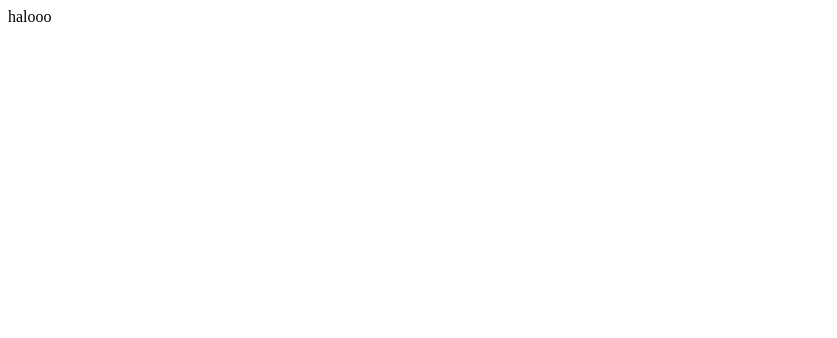
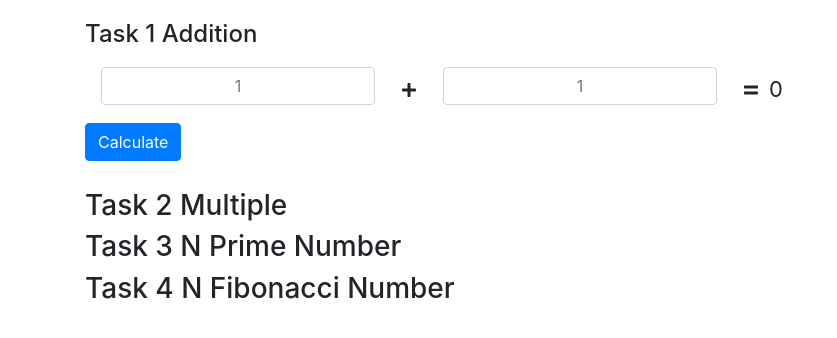
Before and after one commit to haripermadi/myapp11, a React (Create React App) app: page / in a window 1280 px wide. Shown: the top 338 px of the page, without its empty margins (0-837 px from the left). Built offline with nearby package versions, Linux system fonts and the light colour scheme.

Commit message:
add helper logic, ui

```diff
--- a/public/index.html
+++ b/public/index.html
@@ -1,20 +1,20 @@
 <!DOCTYPE html>
 <html lang="en">
+
 <head>
   <meta charset="utf-8" />
   <link rel="icon" href="%PUBLIC_URL%/favicon.ico" />
   <meta name="viewport" content="width=device-width, initial-scale=1" />
   <meta name="theme-color" content="#000000" />
-    <meta
-      name="description"
-      content="Web site created using create-react-app"
-    />
+  <meta name="description" content="Web site created using create-react-app" />
   <link rel="apple-touch-icon" href="%PUBLIC_URL%/logo192.png" />
   <!--
       manifest.json provides metadata used when your web app is installed on a
       user's mobile device or desktop. See https://developers.google.com/web/fundamentals/web-app-manifest/
     -->
   <link rel="manifest" href="%PUBLIC_URL%/manifest.json" />
+  <link rel="stylesheet" href="https://maxcdn.bootstrapcdn.com/bootstrap/4.0.0/css/bootstrap.min.css"
+    integrity="sha384-Gn5384xqQ1aoWXA+058RXPxPg6fy4IWvTNh0E263XmFcJlSAwiGgFAW/dAiS6JXm" crossorigin="anonymous">
   <!--
       Notice the use of %PUBLIC_URL% in the tags above.
       It will be replaced with the URL of the `public` folder during the build.
@@ -24,8 +24,9 @@
       work correctly both with client-side routing and a non-root public URL.
       Learn how to configure a non-root public URL by running `npm run build`.
     -->
-    <title>React App</title>
+  <title>Test Answer</title>
 </head>
+
 <body>
   <noscript>You need to enable JavaScript to run this app.</noscript>
   <div id="root"></div>
@@ -40,4 +41,5 @@
       To create a production bundle, use `npm run build` or `yarn build`.
     -->
 </body>
+
 </html>
--- a/src/components/App.js
+++ b/src/components/App.js
@@ -1,12 +1,68 @@
+import './styles.css'
 import React from 'react'
+import { FaPlus, FaEquals } from 'react-icons/fa';
 
+import { sum } from '../helper/index'
 
-const App = () => {
-  return (
-    <div>
-      halooo
-    </div>
-  )
+class App extends React.Component {
+  constructor(props) {
+    super(props)
+    this.state = {
+      firstNum: null,
+      secNum: null,
+      result: 0
+
+    }
+  }
+
+  handleInput = (e, type) => {
+    e.preventDefault()
+    console.log('---input----', e.target.value, type)
+    this.setState({
+      [type]: e.target.value
+    })
+  }
+
+  handleCalculate = () => {
+    let num1 = parseInt(this.state.firstNum)
+    let num2 = parseInt(this.state.secNum)
+    console.log(num1, typeof num1, num2, typeof num2, sum(num1, num2))
+    this.setState({
+      result: sum(num1, num2)
+    })
+  }
+
+  render() {
+    console.log('render------', this.state)
+    return (
+      <div className='container'>
+        <div className="task">
+          <h3 className="title">Task 1 Addition</h3>
+          <div className="container-task">
+            <div className="form-group mx-sm-3 mb-2">
+              <input type="number" className="form-control text-center" placeholder="1" onChange={(e) => this.handleInput(e, 'firstNum')} />
+            </div>
+            <FaPlus className="icon-style" />
+            <div className="form-group mx-sm-3 mb-2">
+              <input type="number" className="form-control text-center" placeholder="1" onChange={(e) => this.handleInput(e, 'secNum')} />
+            </div>
+            <FaEquals className="icon-style" />
+            <span className="result">{this.state.result}</span>
+          </div>
+          <button type="submit" className="btn btn-primary mb-2" onClick={this.handleCalculate}>Calculate</button>
+        </div>
+        <div>
+          <h3>Task 2 Multiple</h3>
+        </div>
+        <div>
+          <h3>Task 3 N Prime Number</h3>
+        </div>
+        <div>
+          <h3>Task 4 N Fibonacci Number</h3>
+        </div>
+      </div>
+    )
+  }
 }
 
 
--- /dev/null
+++ b/src/components/styles.css
@@ -0,0 +1,30 @@
+
+input::-webkit-outer-spin-button,
+input::-webkit-inner-spin-button {
+  -webkit-appearance: none;
+  margin: 0;
+}
+
+.task {
+  margin: 20px 0;
+}
+
+.container-task {
+  display: flex;
+  /* background-color: aqua; */
+  padding: 10px 0;
+  align-items: center;
+}
+
+.icon-style {
+  display: flex;
+  margin: 0 10px;
+}
+
+.result {
+  font-size: 22px;
+}
+
+.title {
+  font-size: 24px;
+}
--- /dev/null
+++ b/src/helper/index.js
@@ -0,0 +1,60 @@
+// sum
+function sum(num1, num2) {
+  return num1 + num2
+}
+
+// multiple
+function multiple(num1, num2) {
+  return num1 * num2
+}
+
+
+function primeNumber(n) {
+  //check prime number
+  function checkPrime(num) {
+    if (num < 2) {
+      return false
+    } else if (num === 2) {
+      return true
+    } else {
+      for (let j = 2; j < num; j++) {
+        if (num % j === 0) {
+          return false
+        }
+      }
+      return true
+    }
+  }
+  const primeNumberList = []
+  let num = n * 3 - 3
+  for (let i = 2; i <= num; i++) {
+    if (checkPrime(i)) {
+      primeNumberList.push(i)
+    }
+  }
+  return primeNumberList
+}
+
+// first N fibonanci
+function fibonanci(num) {
+  let result = [0, 1]
+
+  for (let i = 2; i < num; i++) {
+    // console.log(i,'---',i-1,i-2)
+    result.push(result[i - 1] + result[i - 2])
+  }
+
+  return result
+}
+
+// console.log(sum(1,99))
+// console.log(multiple(1,99))
+// console.log(primeNumber(4)) // 2,3,5,7
+// console.log(fibonanci(5)) // 0,1,1,2
+
+export {
+  sum,
+  multiple,
+  primeNumber,
+  fibonanci
+}
```
Lines whose indentation alone changed are shown as unchanged.
